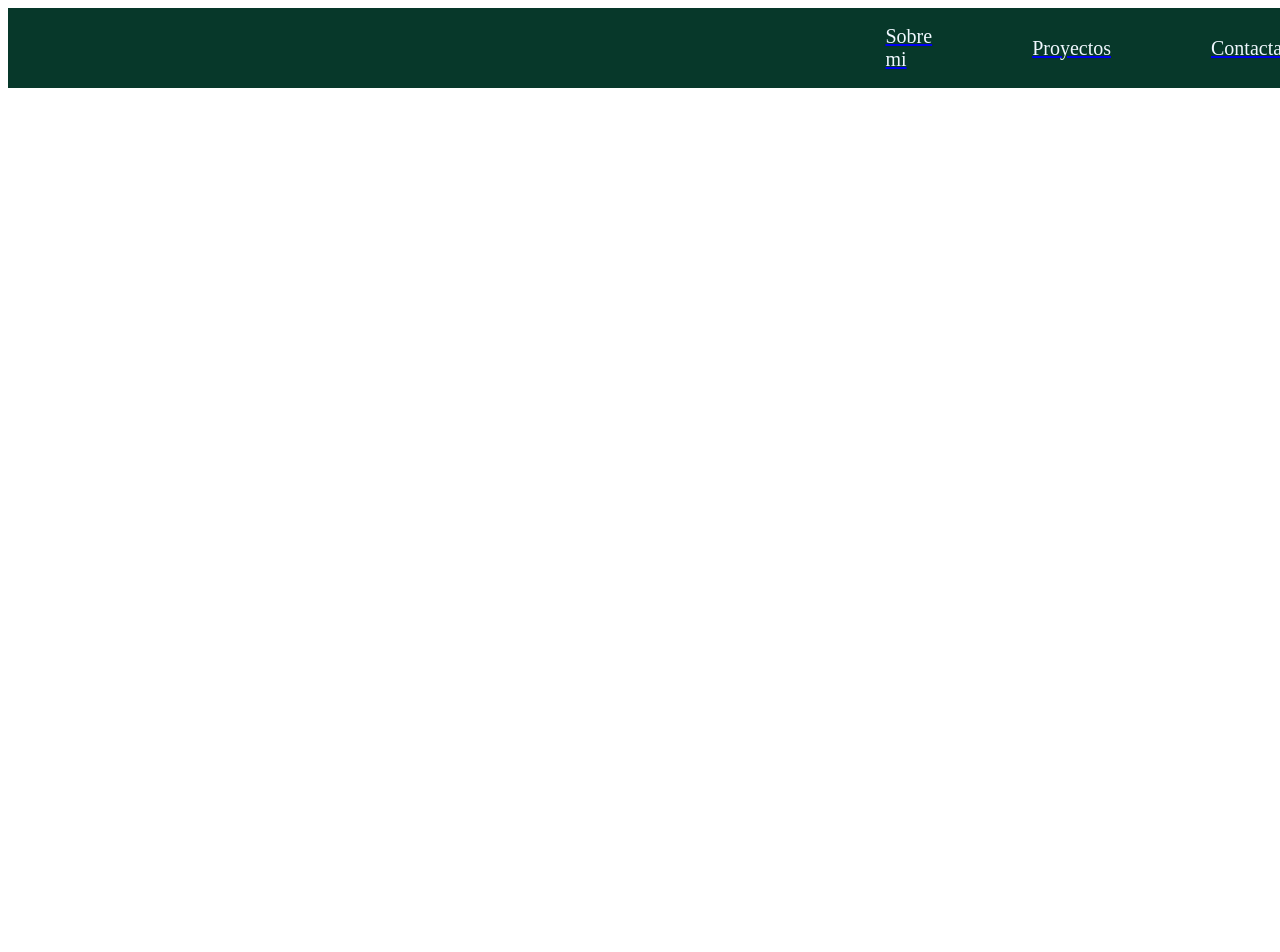
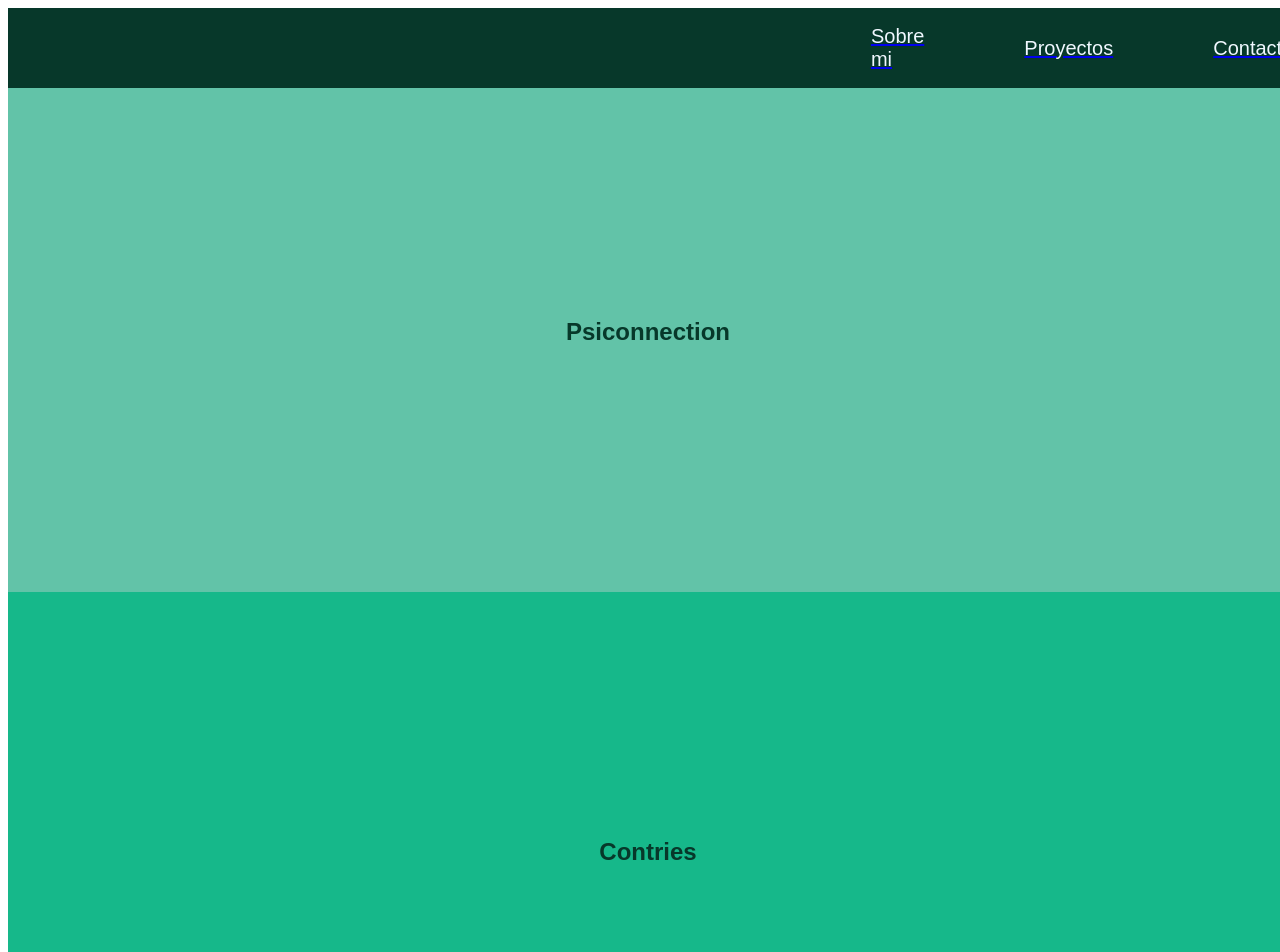
Before and after one commit to LucasGaiton/PortfolioWeb, a React app: page /proyectos in a window 1280 px wide. Shown: the top 952 px of the page. Before the commit the page ends 800 px from the top, so only its background shows below. Built offline with nearby package versions, Linux system fonts and the light colour scheme; the HTML template or start-up script is replaced by a standard one.

Commit message:
Arreglo de estilos y viste de proyectos creada

```diff
--- a/src/App.jsx
+++ b/src/App.jsx
@@ -8,6 +8,7 @@ import { useState, useEffect } from "react";
 
 //importamos vistas
 import Home from "./views/Home/Home";
+import Proyects from "./views/Proyectos/Proyects";
 
 //importamos componentes
 import Nav from "./components/Nav/Nav";
@@ -22,6 +23,7 @@ function App() {
       <Nav></Nav>
       <Routes>
         <Route path='/' element={<Home/>} />
+        <Route path='/proyectos' element={<Proyects/>} />
       </Routes>
 
 
--- a/src/components/Nav/Nav.jsx
+++ b/src/components/Nav/Nav.jsx
@@ -5,10 +5,10 @@ export default function Nav(){
     return(
         <div className={s.nav}>
             <div className={s.links}>
-                <Link>
+                <Link to="/" >
                 <p>Sobre mi</p>
                 </Link>
-                <Link>
+                <Link to="/proyectos">
                 <p>Proyectos</p>
                 </Link>
                 <Link>
--- a/src/index.css
+++ b/src/index.css
@@ -1,4 +1,4 @@
-/* :root {
+ /* :root {
   font-family: Inter, system-ui, Avenir, Helvetica, Arial, sans-serif;
   line-height: 1.5;
   font-weight: 400;
@@ -12,26 +12,31 @@
   -webkit-font-smoothing: antialiased;
   -moz-osx-font-smoothing: grayscale;
   -webkit-text-size-adjust: 100%;
-}
+} */
 
-a {
+/* a {
   font-weight: 500;
   color: #646cff;
   text-decoration: inherit;
+} */
+/* a:hover {
+  color: #535bf2;
+} */
+
+body {
+  font-family: 'Montserrat', sans-serif;
 }
-a:hover {
-  color: #535bf2;
+h1 {
+  font-family: 'Montserrat', sans-serif;
+  color: #07382A; /* Color de texto */
+}
+p {
+  font-family: 'Montserrat', sans-serif;
+  color: #424A48; /* Color de texto */
 }
 
-body {
-  margin: 0;
-  display: flex;
-  place-items: center;
-  min-width: 320px;
-  min-height: 100vh;
-}
 
-h1 {
+ /* h1 {
   font-size: 3.2em;
   line-height: 1.1;
 }
@@ -66,4 +71,4 @@ button:focus-visible {
   button {
     background-color: #f9f9f9;
   }
-} */
+}  */
--- a/src/views/Home/Home.module.css
+++ b/src/views/Home/Home.module.css
@@ -17,7 +17,8 @@
 
 }
 .conteiner1{
-    margin-top: 10vh;
+    padding: 60px 0px;
+    margin-top: 9vh;
     grid-row: 1;
     display: flex;
     width: 100%;
@@ -31,8 +32,6 @@
     justify-content: center;
 }
 .foto img{
-
-    margin-top: 20px;
     width: 50%;
     height: 472px;
     border-radius: 50%;
@@ -41,6 +40,7 @@
     width: 50%;
 }
 .conteiner2{
+    padding: 60px 0px;
     background-color: #16B88A;
     grid-row: 2;
     display: flex;
@@ -50,3 +50,10 @@
     text-align: center;
     justify-content: center;
 }
+.tools img{
+    margin-left: 10px;
+    margin-top: 10px;
+    height: 160px;
+    width: 250px;
+    border-radius: 5%;
+}
--- /dev/null
+++ b/src/views/Proyectos/Proyects.jsx
@@ -0,0 +1,16 @@
+import s from "../Proyectos/Proyects.module.css"
+export default function Proyects() {
+    return (
+        <div className={s.proyects}>
+            <section className={s.conteiner1}>
+                <h1>Psiconnection</h1>
+            </section>
+            <section className={s.conteiner2}>
+                <h1>Contries</h1>
+                </section>
+            <section className={s.conteiner3}>
+                <h1>foods</h1>
+                </section>
+        </div>
+    )
+}
--- /dev/null
+++ b/src/views/Proyectos/Proyects.module.css
@@ -0,0 +1,36 @@
+.proyects{
+    display: flex;
+    flex-flow: column;
+    height: 100vh;
+    width: 100vw;
+    align-items: center;
+}
+.conteiner1{
+    display: flex;
+    padding: 60px 0px;
+    background-color:#62C3A8 ;
+    width: 100%;
+    min-height: 50%;
+    margin-top: 8vh;
+    align-items: center;
+    justify-content: center;
+}
+.conteiner2{
+    display: flex;
+    align-items: center;
+    justify-content: center;
+    padding: 60px 0px;
+    width: 100%;
+    min-height: 50%;
+    background-color: #16B88A;
+
+}
+.conteiner3{
+    display: flex;
+    align-items: center;
+    justify-content: center;
+    padding: 60px 0px;
+    width: 100%;
+    min-height: 50%;
+    background-color:#62C3A8 ;
+}
```
